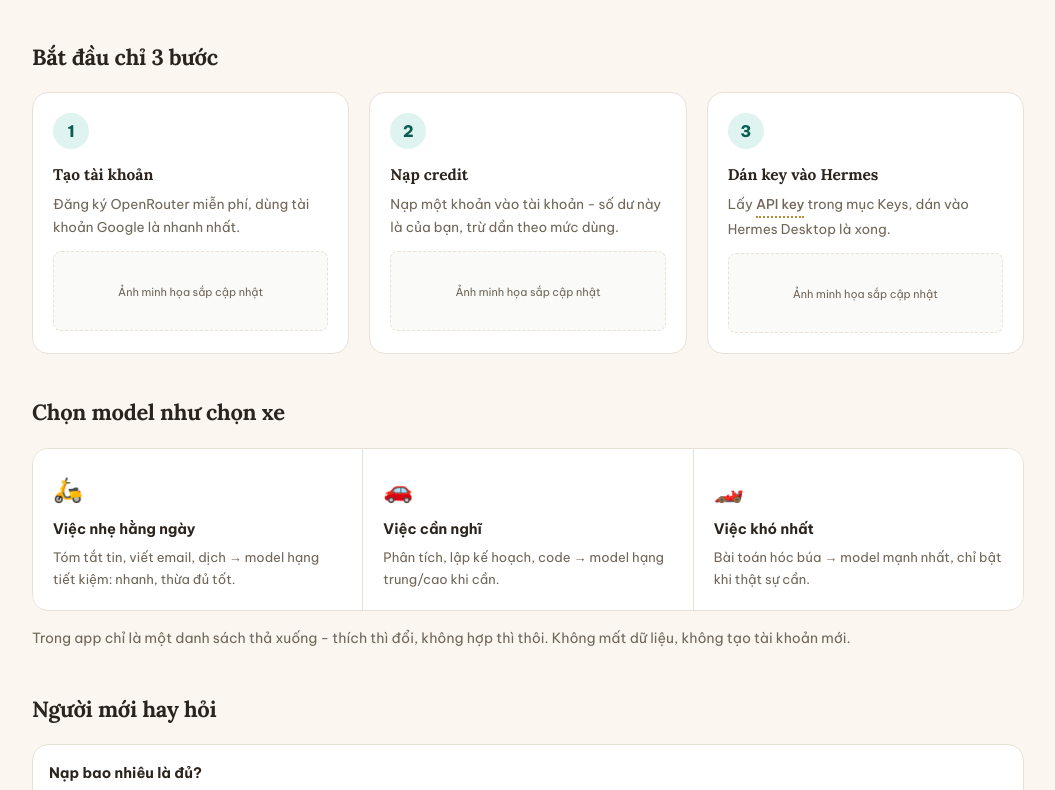
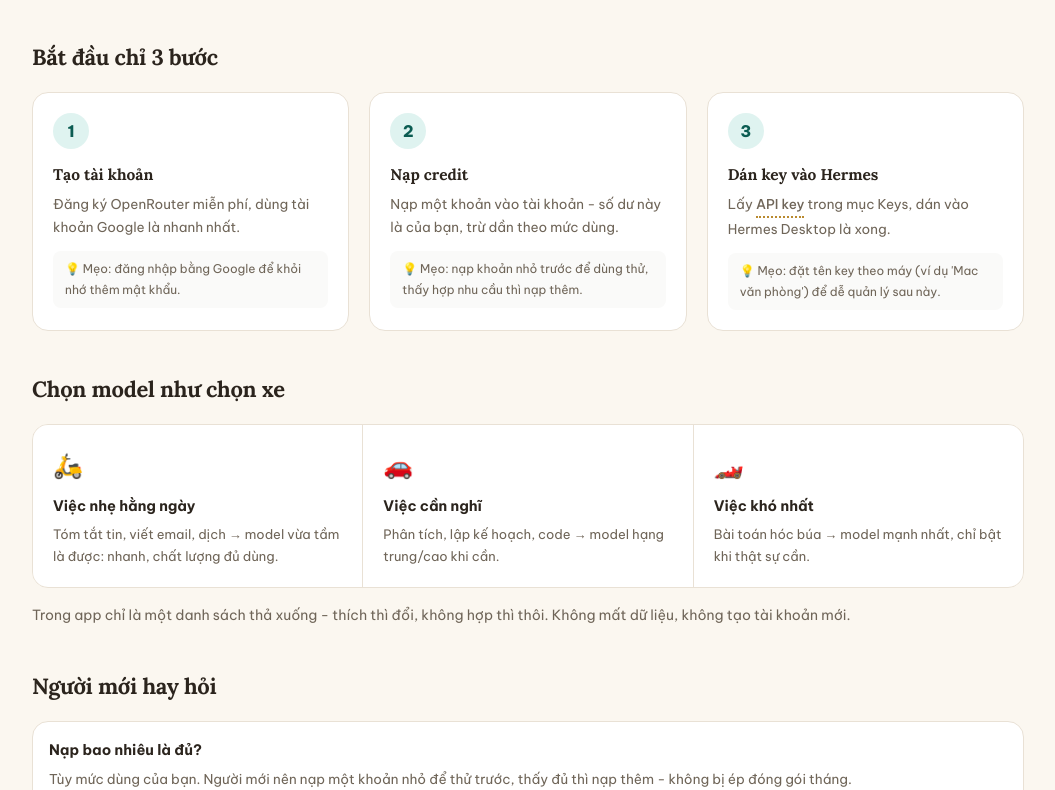
Before and after one commit to trungtd47/congdongai, a Next.js app: page /bat-dau/vi-sao-dung-openrouter in a window 1280 px wide. Shown: the part 619-1409 px from the top of the page, without its empty margins (112-1167 px from the left). Built offline with nearby package versions, Linux system fonts and the light colour scheme; no server answers.

Commit message:
UX hướng dẫn: sửa policy chọn model phù hợp (không rẻ nhất), thay placeholder ảnh bằng mẹo, thêm nút bài tiếp theo/trước theo lộ trình, sửa link nạp credit

```diff
--- a/src/app/bat-dau/vi-sao-dung-openrouter/page.tsx
+++ b/src/app/bat-dau/vi-sao-dung-openrouter/page.tsx
@@ -1,32 +1,32 @@
-import type { Metadata } from 'next';
-import Link from 'next/link';
-import { Breadcrumb } from '@/components/Breadcrumb';
-import { TermTip } from '@/components/TermTip';
-import { CompareClosedVsOpen } from '@/components/CompareClosedVsOpen';
-import { JsonLd, breadcrumbJsonLd, faqJsonLd } from '@/lib/seo';
+import type { Metadata } from "next";
+import Link from "next/link";
+import { Breadcrumb } from "@/components/Breadcrumb";
+import { TermTip } from "@/components/TermTip";
+import { CompareClosedVsOpen } from "@/components/CompareClosedVsOpen";
+import { JsonLd, breadcrumbJsonLd, faqJsonLd } from "@/lib/seo";
 
 export const metadata: Metadata = {
-  title: 'Vì sao dùng OpenRouter - trả tiền theo đúng mức dùng',
+  title: "Vì sao dùng OpenRouter - trả tiền theo đúng mức dùng",
   description:
-    'OpenRouter: một tài khoản tiếp cận hàng trăm model, tính phí theo token đã dùng, không phí tháng cố định. Giải thích cho người mới kèm các bước bắt đầu.',
-  alternates: { canonical: '/bat-dau/vi-sao-dung-openrouter' },
+    "OpenRouter: một tài khoản tiếp cận hàng trăm model, tính phí theo token đã dùng, không phí tháng cố định. Giải thích cho người mới kèm các bước bắt đầu.",
+  alternates: { canonical: "/bat-dau/vi-sao-dung-openrouter" },
 };
 
 const faqs = [
   {
-    question: 'Nạp bao nhiêu là đủ?',
+    question: "Nạp bao nhiêu là đủ?",
     answer:
-      'Tùy mức dùng của bạn. Người mới nên nạp một khoản nhỏ để thử trước, thấy đủ thì nạp thêm - không bị ép đóng gói tháng.',
+      "Tùy mức dùng của bạn. Người mới nên nạp một khoản nhỏ để thử trước, thấy đủ thì nạp thêm - không bị ép đóng gói tháng.",
   },
   {
-    question: 'Hết số dư thì sao?',
+    question: "Hết số dư thì sao?",
     answer:
-      'App chỉ dừng lại và nhắc bạn nạp thêm, không trừ âm, không phát sinh nợ. Bạn luôn kiểm soát được mình đã chi bao nhiêu.',
+      "App chỉ dừng lại và nhắc bạn nạp thêm, không trừ âm, không phát sinh nợ. Bạn luôn kiểm soát được mình đã chi bao nhiêu.",
   },
   {
-    question: 'Có tự động gia hạn không?',
+    question: "Có tự động gia hạn không?",
     answer:
-      'Không. Đây chính là điểm khác gói tháng cố định - hết tiền thì thôi, không tự động trừ, dừng bất cứ lúc nào.',
+      "Không. Đây chính là điểm khác gói tháng cố định - hết tiền thì thôi, không tự động trừ, dừng bất cứ lúc nào.",
   },
 ];
 
@@ -35,17 +35,20 @@ export default function ViSaoDungOpenRouterPage() {
     <div className="wrap max-w-3xl py-12">
       <JsonLd
         data={breadcrumbJsonLd([
-          { name: 'Trang chủ', path: '/' },
-          { name: 'Bắt đầu', path: '/bat-dau' },
-          { name: 'Vì sao dùng OpenRouter', path: '/bat-dau/vi-sao-dung-openrouter' },
+          { name: "Trang chủ", path: "/" },
+          { name: "Bắt đầu", path: "/bat-dau" },
+          {
+            name: "Vì sao dùng OpenRouter",
+            path: "/bat-dau/vi-sao-dung-openrouter",
+          },
         ])}
       />
       <JsonLd data={faqJsonLd(faqs)} />
 
       <Breadcrumb
         items={[
-          { name: 'Bắt đầu', href: '/bat-dau' },
-          { name: 'Vì sao dùng OpenRouter' },
+          { name: "Bắt đầu", href: "/bat-dau" },
+          { name: "Vì sao dùng OpenRouter" },
         ]}
       />
 
@@ -58,9 +61,10 @@ export default function ViSaoDungOpenRouterPage() {
 
       {/* 1. OpenRouter là gì */}
       <p className="mb-8 max-w-2xl text-[16px] text-ink-soft">
-        <TermTip term="OpenRouter">OpenRouter</TermTip> tính phí theo{' '}
-                <TermTip term="token">token</TermTip>: một tài khoản duy nhất, tiếp cận mọi{' '}
-                <TermTip term="model">model</TermTip>, và chỉ trả đúng phần mình đã dùng.
+        <TermTip term="OpenRouter">OpenRouter</TermTip> tính phí theo{" "}
+        <TermTip term="token">token</TermTip>: một tài khoản duy nhất, tiếp cận
+        mọi <TermTip term="model">model</TermTip>, và chỉ trả đúng phần mình đã
+        dùng.
       </p>
 
       {/* 2. So sánh 2 cột */}
@@ -82,9 +86,9 @@ export default function ViSaoDungOpenRouterPage() {
           <p className="text-[13.5px] text-ink-soft">
             Đăng ký OpenRouter miễn phí, dùng tài khoản Google là nhanh nhất.
           </p>
-          <div className="mt-3 h-20 rounded-lg border border-dashed border-line bg-stone-50 text-center text-[11px] leading-[80px] text-ink-soft">
-            Ảnh minh họa sắp cập nhật
-          </div>
+          <p className="mt-3 rounded-lg bg-stone-50 px-3 py-2 text-[12px] text-ink-soft">
+            💡 Mẹo: đăng nhập bằng Google để khỏi nhớ thêm mật khẩu.
+          </p>
         </div>
         <div className="card p-5">
           <div className="mb-3 flex h-9 w-9 items-center justify-center rounded-full bg-teal-soft text-base font-extrabold text-teal-dark">
@@ -92,11 +96,13 @@ export default function ViSaoDungOpenRouterPage() {
           </div>
           <h3 className="mb-1.5 text-[15.5px] font-bold">Nạp credit</h3>
           <p className="text-[13.5px] text-ink-soft">
-            Nạp một khoản vào tài khoản - số dư này là của bạn, trừ dần theo mức dùng.
+            Nạp một khoản vào tài khoản - số dư này là của bạn, trừ dần theo mức
+            dùng.
           </p>
-          <div className="mt-3 h-20 rounded-lg border border-dashed border-line bg-stone-50 text-center text-[11px] leading-[80px] text-ink-soft">
-            Ảnh minh họa sắp cập nhật
-          </div>
+          <p className="mt-3 rounded-lg bg-stone-50 px-3 py-2 text-[12px] text-ink-soft">
+            💡 Mẹo: nạp khoản nhỏ trước để dùng thử, thấy hợp nhu cầu thì nạp
+            thêm.
+          </p>
         </div>
         <div className="card p-5">
           <div className="mb-3 flex h-9 w-9 items-center justify-center rounded-full bg-teal-soft text-base font-extrabold text-teal-dark">
@@ -104,12 +110,13 @@ export default function ViSaoDungOpenRouterPage() {
           </div>
           <h3 className="mb-1.5 text-[15.5px] font-bold">Dán key vào Hermes</h3>
           <p className="text-[13.5px] text-ink-soft">
-            Lấy <TermTip term="API key">API key</TermTip> trong mục Keys, dán vào Hermes
-            Desktop là xong.
+            Lấy <TermTip term="API key">API key</TermTip> trong mục Keys, dán
+            vào Hermes Desktop là xong.
           </p>
-          <div className="mt-3 h-20 rounded-lg border border-dashed border-line bg-stone-50 text-center text-[11px] leading-[80px] text-ink-soft">
-            Ảnh minh họa sắp cập nhật
-          </div>
+          <p className="mt-3 rounded-lg bg-stone-50 px-3 py-2 text-[12px] text-ink-soft">
+            💡 Mẹo: đặt tên key theo máy (ví dụ 'Mac văn phòng') để dễ quản lý
+            sau này.
+          </p>
         </div>
       </div>
 
@@ -123,7 +130,8 @@ export default function ViSaoDungOpenRouterPage() {
             <div className="mb-2 text-[24px]">🛵</div>
             <b className="block text-[14.5px]">Việc nhẹ hằng ngày</b>
             <p className="mt-1 text-[13px] text-ink-soft">
-              Tóm tắt tin, viết email, dịch → model hạng tiết kiệm: nhanh, thừa đủ tốt.
+              Tóm tắt tin, viết email, dịch → model vừa tầm là được: nhanh, chất
+              lượng đủ dùng.
             </p>
           </div>
           <div className="bg-card p-5">
@@ -143,8 +151,8 @@ export default function ViSaoDungOpenRouterPage() {
         </div>
       </div>
       <p className="mt-4 text-[14px] text-ink-soft">
-        Trong app chỉ là một danh sách thả xuống - thích thì đổi, không hợp thì thôi. Không
-        mất dữ liệu, không tạo tài khoản mới.
+        Trong app chỉ là một danh sách thả xuống - thích thì đổi, không hợp thì
+        thôi. Không mất dữ liệu, không tạo tài khoản mới.
       </p>
 
       {/* 5. FAQ người mới */}
@@ -164,7 +172,8 @@ export default function ViSaoDungOpenRouterPage() {
       <div className="card mt-10 p-6">
         <h2 className="mb-1 text-[18px] font-bold">Sẵn sàng bắt đầu?</h2>
         <p className="mb-4 text-sm text-ink-soft">
-          Cài Hermes miễn phí, nạp một ít credit để dùng thử - không bị ràng buộc gì.
+          Cài Hermes miễn phí, nạp một ít credit để dùng thử - không bị ràng
+          buộc gì.
         </p>
         <div className="flex flex-wrap gap-3">
           <Link href="/bat-dau" className="btn btn-primary">
--- a/src/app/page.tsx
+++ b/src/app/page.tsx
@@ -347,7 +347,7 @@ export default function HomePage() {
               <p>
                 Nạp ít thử trước - hỏi vài câu mỗi ngày cho việc cá nhân thì một khoản nhỏ
                 dùng được rất lâu. Trong app luôn thấy rõ đã dùng bao nhiêu. Chi tiết từng
-                bước: <Link href="/bat-dau/vi-sao-dung-openrouter">bài hướng dẫn nạp tiền từ Việt Nam</Link>.
+                                bước: <Link href="/bat-dau/vi-sao-dung-openrouter">bài hướng dẫn nạp credit vào OpenRouter</Link>.
               </p>
             </div>
             <div className="hq" style={{ borderBottom: '1px dashed var(--line)' }}>
--- a/src/lib/demo-data.ts
+++ b/src/lib/demo-data.ts
@@ -421,8 +421,8 @@ export const demoPosts: DemoPost[] = [
   },
   {
     id: 'p-10',
-    title: 'Nên chọn model nào cho người mới, vừa rẻ vừa tốt?',
-    body: 'Mình mới cài Hermes, thấy trong app có cả danh sách model AI dài ngoằng. Mình không biết nên chọn cái nào để chi phí thấp mà vẫn dùng tốt cho việc hằng ngày.',
+    title: 'Nên chọn model nào cho người mới?',
+        body: 'Mình mới cài Hermes, thấy trong app có cả danh sách model AI dài ngoằng. Mình không biết nên chọn cái nào cho phù hợp với việc hằng ngày.',
     tags: ['model', 'chi phí'],
     authorUid: 'u-linh',
     authorName: 'Linh',
@@ -435,7 +435,7 @@ export const demoPosts: DemoPost[] = [
     answers: [
       {
         id: 'a-19',
-        body: 'Với việc nhẹ hằng ngày (tóm tắt tin, viết email, dịch thuật, hỏi đáp), bạn cứ chọn model hạng tiết kiệm là thừa đủ tốt. Khi nào gặp việc khó (phân tích, viết code, lập kế hoạch) thì mới chuyển sang model cao hơn. Quan trọng: đổi model chỉ là một danh sách thả xuống, đổi bao nhiêu lần cũng được, không mất dữ liệu. Cứ thử, thấy chậm hay dở thì đổi.',
+        body: 'Với việc nhẹ hằng ngày (tóm tắt tin, viết email, dịch thuật, hỏi đáp), bạn cứ chọn model phù hợp với việc là được, quan trọng là đầu ra chất lượng. Khi nào gặp việc khó (phân tích, viết code, lập kế hoạch) thì mới chuyển sang model cao hơn. Quan trọng: đổi model chỉ là một danh sách thả xuống, đổi bao nhiêu lần cũng được, không mất dữ liệu. Cứ thử, thấy chậm hay dở thì đổi.',
         authorUid: 'ai-friday',
         authorName: 'Friday (AI)',
         createdAt: '2026-09-19',
@@ -447,7 +447,7 @@ export const demoPosts: DemoPost[] = [
       },
       {
         id: 'a-20',
-        body: 'Mình cứ để model mặc định rẻ rẻ, hỏi mấy việc thường thì nhanh mà tốn ít. Đúng là chỉ cần đổi khi làm việc khó thôi.',
+        body: 'Mình cứ để model mặc định vừa tầm, hỏi mấy việc thường thì nhanh mà tốn ít. Đúng là chỉ cần đổi khi làm việc khó thôi.',
         authorUid: 'u-ngan',
         authorName: 'Ngân',
         createdAt: '2026-09-19',
```
Also changed, not shown: src/app/bat-dau/[slug]/page.tsx (+39 -19 lines).
